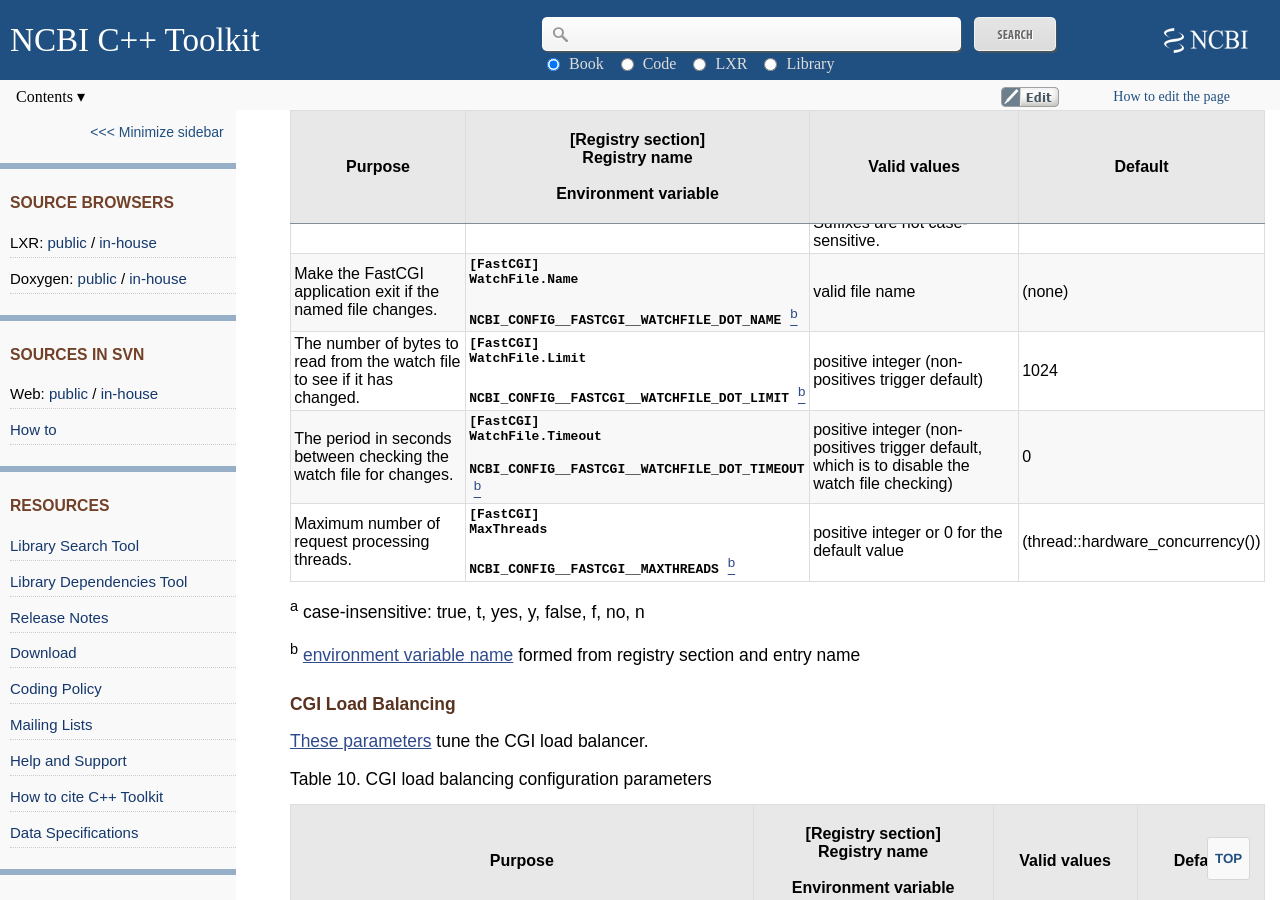
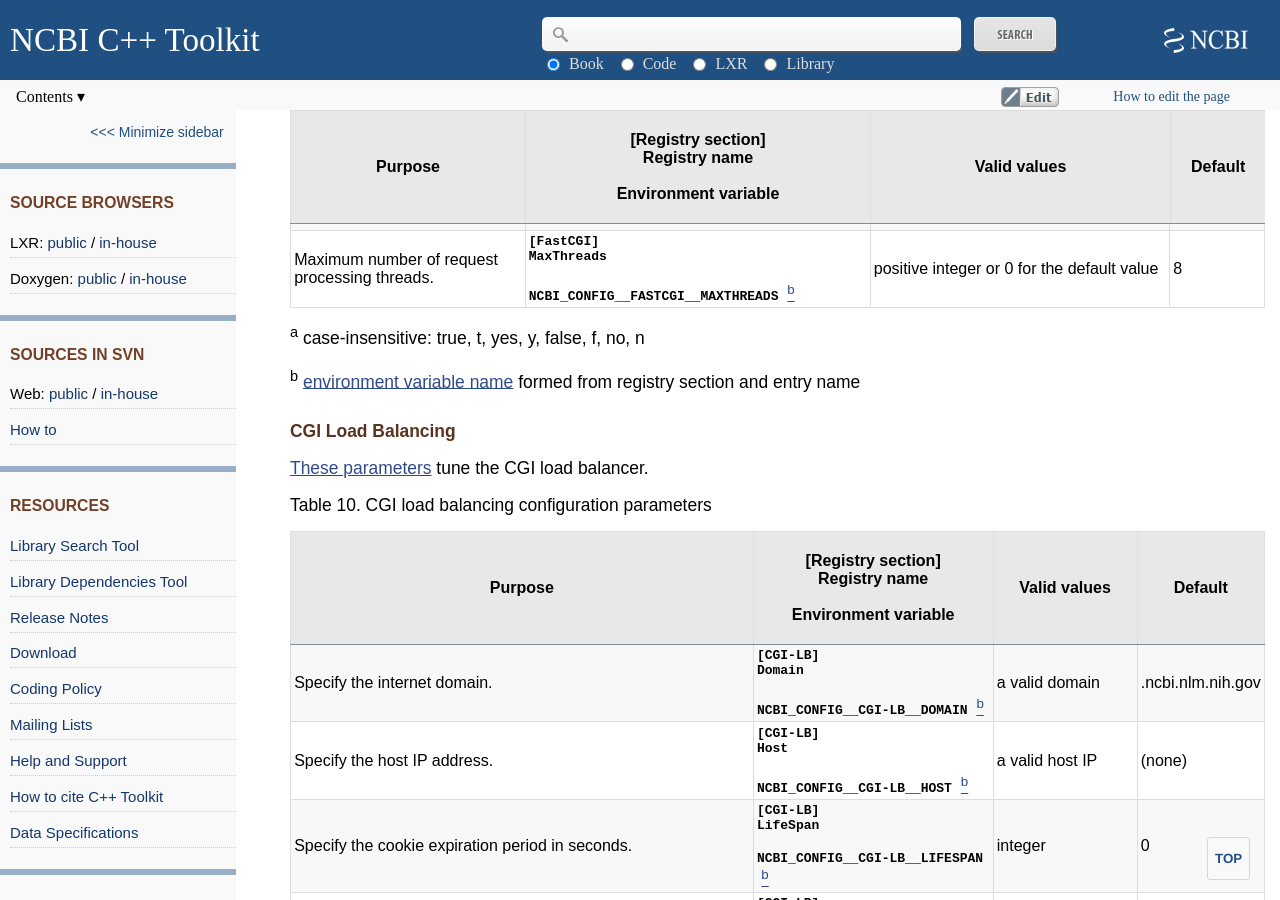
Before and after one commit to ncbi/cxx-toolkit, a Jekyll site: the page built from pages/ch_libconfig.md, in a window 1280 px wide and 900 px high, scrolled down 26747 px. Built offline with Jekyll 4.4.1, drawn with Linux system fonts in a browser that asks for light colours.

Commit message:
Updated the default value for FastCGI/MasThreads. JIRA CXX-12705

```diff
--- a/pages/ch_libconfig.md
+++ b/pages/ch_libconfig.md
@@ -622,7 +622,7 @@
 | Make the FastCGI application exit if the named file changes.              | **`[FastCGI]`**<br/>**`WatchFile.Name`**<br/><br/>**`NCBI_CONFIG__FASTCGI__WATCHFILE_DOT_NAME`**  [<sup>b</sup>](#ch_libconfig.TF.30) | valid file name        | (none)  |
 | The number of bytes to read from the watch file to see if it has changed. | **`[FastCGI]`**<br/>**`WatchFile.Limit`**<br/><br/>**`NCBI_CONFIG__FASTCGI__WATCHFILE_DOT_LIMIT`**  [<sup>b</sup>](#ch_libconfig.TF.30)     | positive integer (non-positives trigger default)             | 1024    |
 | The period in seconds between checking the watch file for changes.        | **`[FastCGI]`**<br/>**`WatchFile.Timeout`**<br/><br/>**`NCBI_CONFIG__FASTCGI__WATCHFILE_DOT_TIMEOUT`**  [<sup>b</sup>](#ch_libconfig.TF.30) | positive integer (non-positives trigger default, which is to disable the watch file checking)      | 0 |
-| Maximum number of request processing threads. | **`[FastCGI]`**<br/>**`MaxThreads`**<br/><br/>**`NCBI_CONFIG__FASTCGI__MAXTHREADS`**  [<sup>b</sup>](#ch_libconfig.TF.30) | positive integer or 0 for the default value | (thread::hardware_concurrency()) |
+| Maximum number of request processing threads. | **`[FastCGI]`**<br/>**`MaxThreads`**<br/><br/>**`NCBI_CONFIG__FASTCGI__MAXTHREADS`**  [<sup>b</sup>](#ch_libconfig.TF.30) | positive integer or 0 for the default value | 8 |
 
 <div class="table-scroll"></div>
 
```
